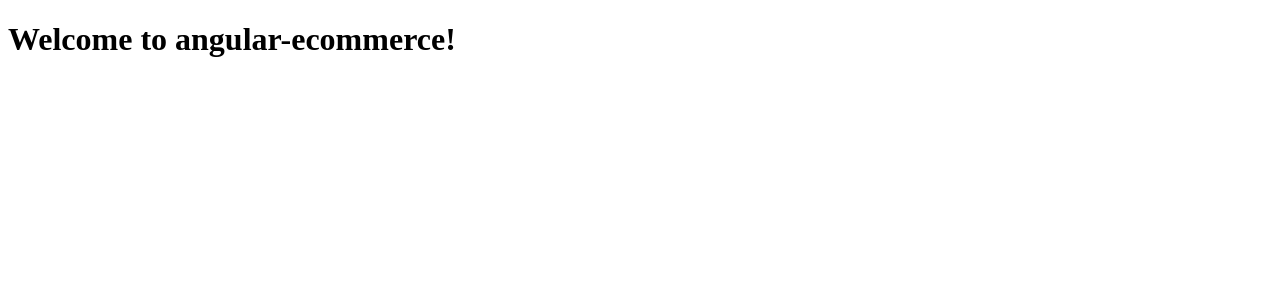
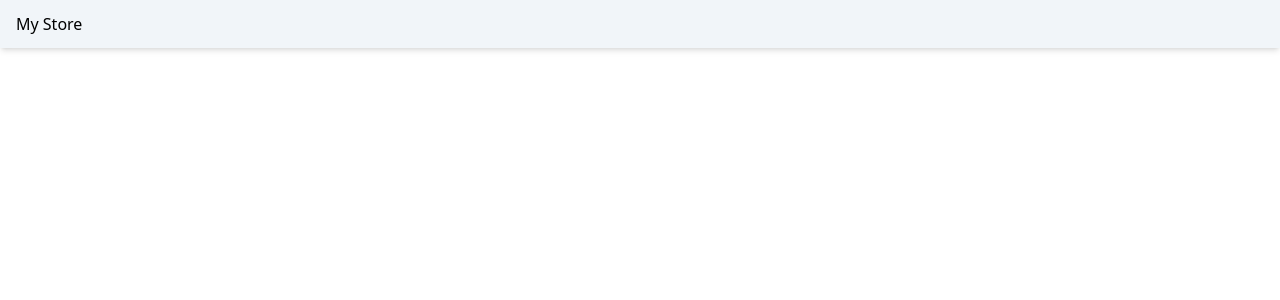
Before and after one commit to louise-iob/angular-tailwind-commerce, an Angular app: page / in a window 1280 px wide. Shown: the top 300 px of the page. Built offline with nearby package versions, Linux system fonts and the light colour scheme.

Commit message:
Initial commit.

```diff
--- a/package.json
+++ b/package.json
@@ -17,6 +17,7 @@
     "@angular/platform-browser": "^19.2.0",
     "@angular/platform-browser-dynamic": "^19.2.0",
     "@angular/router": "^19.2.0",
+    "@tailwindcss/postcss": "^4.1.11",
     "rxjs": "~7.8.0",
     "tslib": "^2.3.0",
     "zone.js": "~0.15.0"
@@ -26,12 +27,15 @@
     "@angular/cli": "^19.2.15",
     "@angular/compiler-cli": "^19.2.0",
     "@types/jasmine": "~5.1.0",
+    "autoprefixer": "^10.4.21",
     "jasmine-core": "~5.6.0",
     "karma": "~6.4.0",
     "karma-chrome-launcher": "~3.2.0",
     "karma-coverage": "~2.2.0",
     "karma-jasmine": "~5.1.0",
     "karma-jasmine-html-reporter": "~2.1.0",
+    "postcss": "^8.5.6",
+    "tailwindcss": "^3.4.17",
     "typescript": "~5.7.2"
   }
 }
--- /dev/null
+++ b/postcss.config.ts
@@ -0,0 +1,6 @@
+module.exports = {
+  plugins: {
+    tailwindcss: {},
+    autoprefixer: {},
+  }
+}
--- a/src/app/app.component.ts
+++ b/src/app/app.component.ts
@@ -1,16 +1,16 @@
 import { Component } from '@angular/core';
 import { RouterOutlet } from '@angular/router';
+import { HeaderComponent } from './components/header/header.component';
 
 @Component({
   selector: 'app-root',
-  imports: [RouterOutlet],
+  imports: [RouterOutlet, HeaderComponent],
   template: `
-    <h1>Welcome to {{title}}!</h1>
-
     <router-outlet />
+    <app-header />
   `,
   styles: [],
 })
 export class AppComponent {
-  title = 'angular-ecommerce';
+  title = 'Angular E-Commerce Portal';
 }
--- /dev/null
+++ b/src/app/components/header/header.component.ts
@@ -0,0 +1,15 @@
+import { Component, signal } from '@angular/core';
+
+@Component({
+  selector: 'app-header',
+  imports: [],
+  template: `<div class="bg-slate-100 px-4 py-3 shadow-md" >
+    <span> My Store </span>
+  </div>`,
+  styles: ``,
+})
+export class HeaderComponent {
+
+  title = signal('Angular E-Commerce')
+
+}
--- a/src/styles.scss
+++ b/src/styles.scss
@@ -1 +1,5 @@
 /* You can add global styles to this file, and also import other style files */
+
+@tailwind base;
+@tailwind components;
+@tailwind utilities;
--- /dev/null
+++ b/tailwind.config.ts
@@ -0,0 +1,8 @@
+/** @type {import('tailwindcss').Config} */
+module.exports = {
+  content: ["./src/**/*.{html,ts}"],
+  theme: {
+    extend: {},
+  },
+  plugins: [],
+}
```
Also changed, not shown: 1 other file (tests, documents, lock files or other folders).
